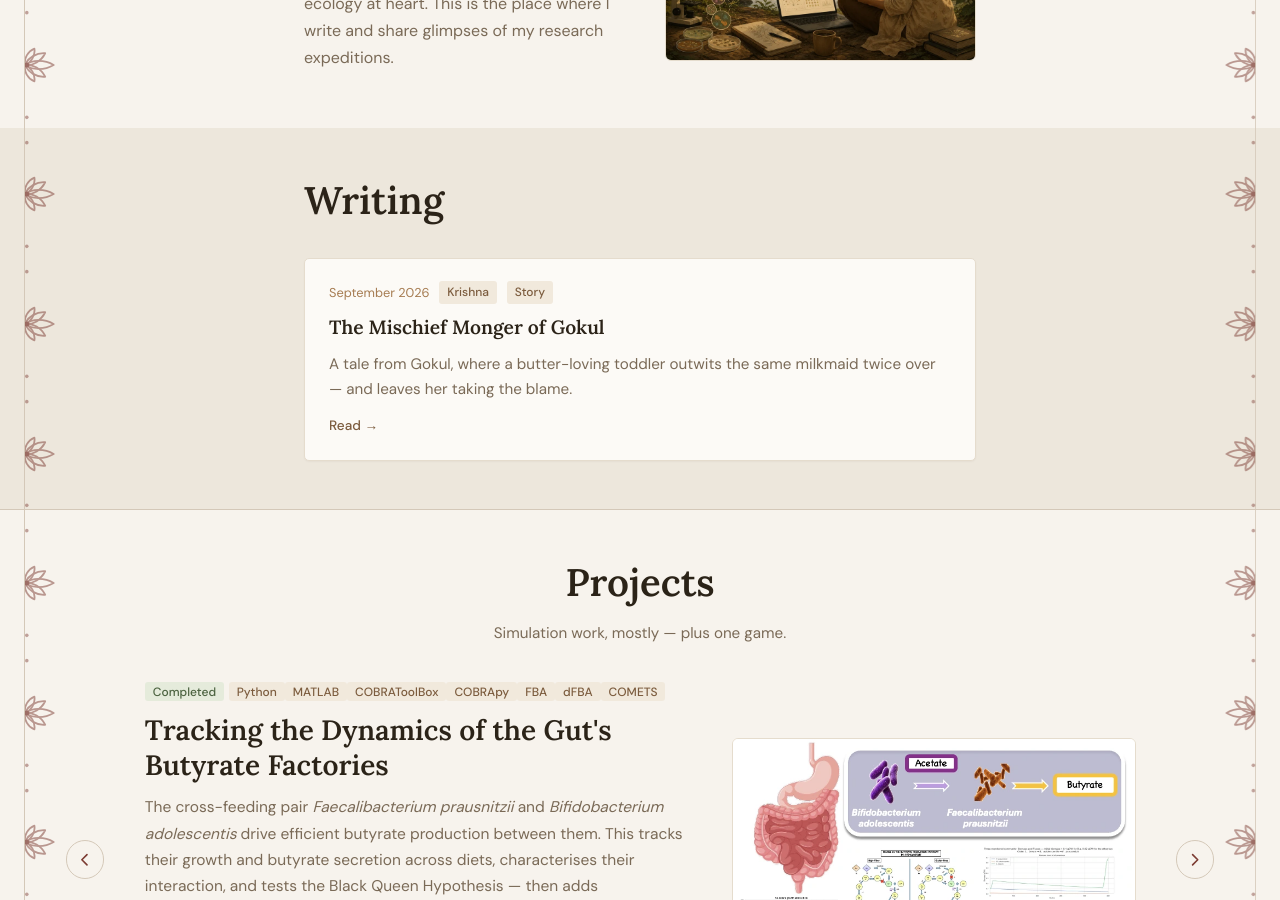
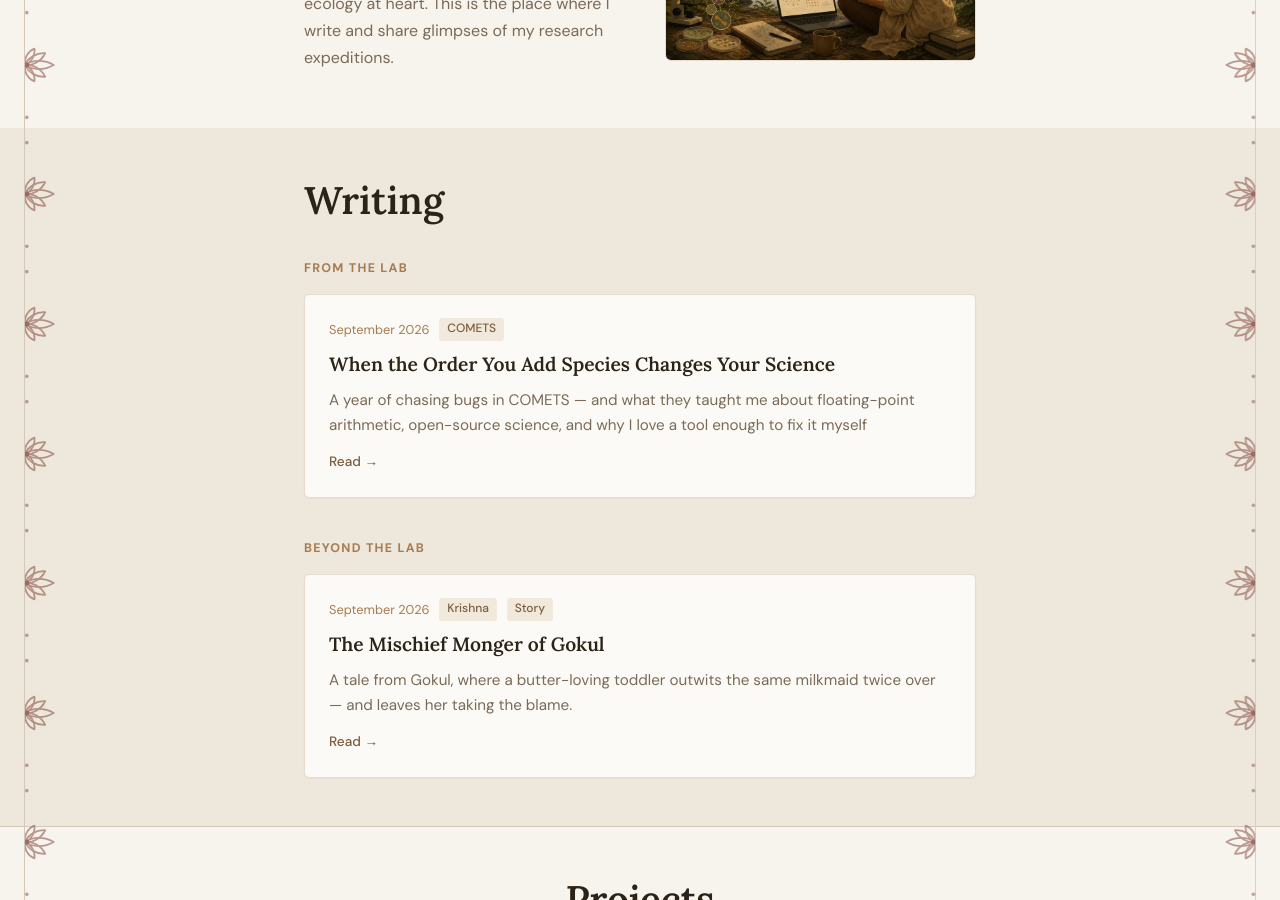
Before and after one commit to SandhyaVasu/SandhyaVasu.github.io, a Jekyll site: the page built from index.md, in a window 1280 px wide and 900 px high, scrolled down 424 px. Built offline with Jekyll 4.4.1, drawn with Linux system fonts in a browser that asks for light colours.

Commit message:
Revise blog post metadata for comets_bugs
Updated metadata for the blog post, including title, date, category, tags, and summary.

```diff
--- a/_posts/comets_bugs.md
+++ b/_posts/2026-09-03-comets_bugs.md
@@ -1,7 +1,9 @@
-# When the Order You Add Species Changes Your Science
-
-### A year of chasing bugs in COMETS — and what they taught me about floating-point arithmetic, open-source science, and why I love a tool enough to fix it myself
-
+---
+title: When the Order You Add Species Changes Your Science
+date: 2026-09-07
+category: from-the-lab
+tags: [COMETS, ]
+summary: A year of chasing bugs in COMETS — and what they taught me about floating-point arithmetic, open-source science, and why I love a tool enough to fix it myself
 ---
 
 It started with something that should not have been possible.
```
